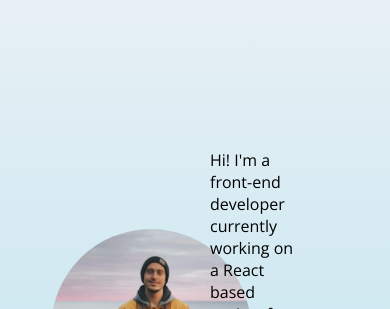
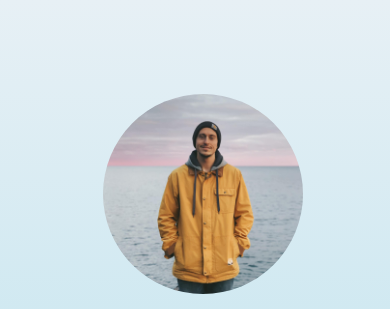
Before and after one commit to dabyland/dannybyland, a plain HTML site: page index.html in a window 390 px wide. Shown: the top 309 px of the page. Drawn offline with nearby package versions, Linux system fonts and the light colour scheme.

Commit message:
Update styling for mobile/desktop

```diff
--- a/index.html
+++ b/index.html
@@ -14,8 +14,10 @@
 
   <meta charset="UTF-8">
   <meta name="description" content="Danny Byland Personal Website">
-  <meta name="keywords" content="HTML,CSS,React,JavaScript,TypeScript,DannyByland">
   <meta name="author" content="Danny Byland">
+  <meta property="og:title" content="Danny Byland" />
+  <meta property="og:image" content="images/profile_pic.jpg" />
+  <meta name="viewport" content="width=device-width, initial-scale=1">
 
   <title>Danny Byland</title>
   <link rel="icon" href="images/profile_pic.jpg">
@@ -25,13 +27,13 @@
 
 <body>
   <div class="container">
-    <div class="left">
+    <div class="self">
       <img class="profile-picture" src="images/profile_pic.jpg" width="200" />
       <h1 class="name">Danny Byland</h1>
       <h4 class="subtitle">Front-End Developer</h4>
     </div>
 
-    <div class="right">
+    <div class="about">
       <p class="bio">
         Hi! I'm a front-end developer currently working on a React based project for Target. For the last few years,
         I've been working with React, TypeScript, Angular, GraphQL, MongoDB, Redux, and some more fun tools.
--- a/styles.css
+++ b/styles.css
@@ -1,3 +1,4 @@
+/* Desktop */
 html, body {
   display: flex;
   align-items: center;
@@ -20,7 +21,7 @@ body {
   height: 80%;
 }
 
-.left, .right {
+.self, .about {
   margin: 5px;
   max-width: 50%;
   flex: 1;
@@ -29,7 +30,7 @@ body {
   justify-content: center;
 }
 
-.left {
+.self {
   align-items: center;
   justify-content: center;
 }
@@ -62,3 +63,22 @@ body {
 .links a:hover {
   background-color: rgba(0, 0, 0, 0.1);
 }
+
+/* Mobile */
+@media only screen and (max-width: 600px) {
+  body {
+    height: 100%;
+    margin: 0;
+    background-repeat: no-repeat;
+    background-attachment: fixed;
+  }
+  .container {
+    display: grid;
+  }
+  .container > div {
+    text-align: center;
+  }
+  .self, .about {
+    max-width: 100%;
+  }
+}
```
